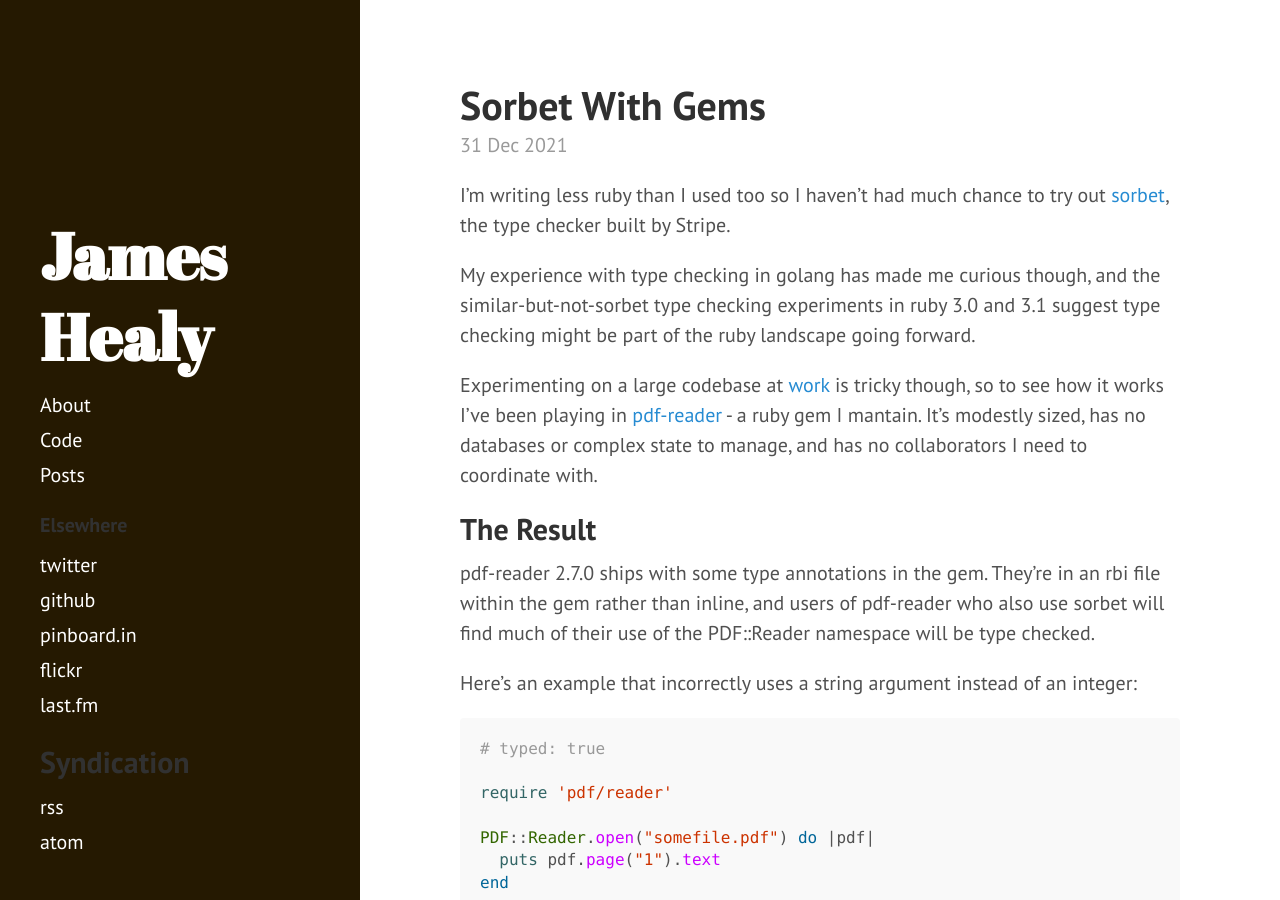
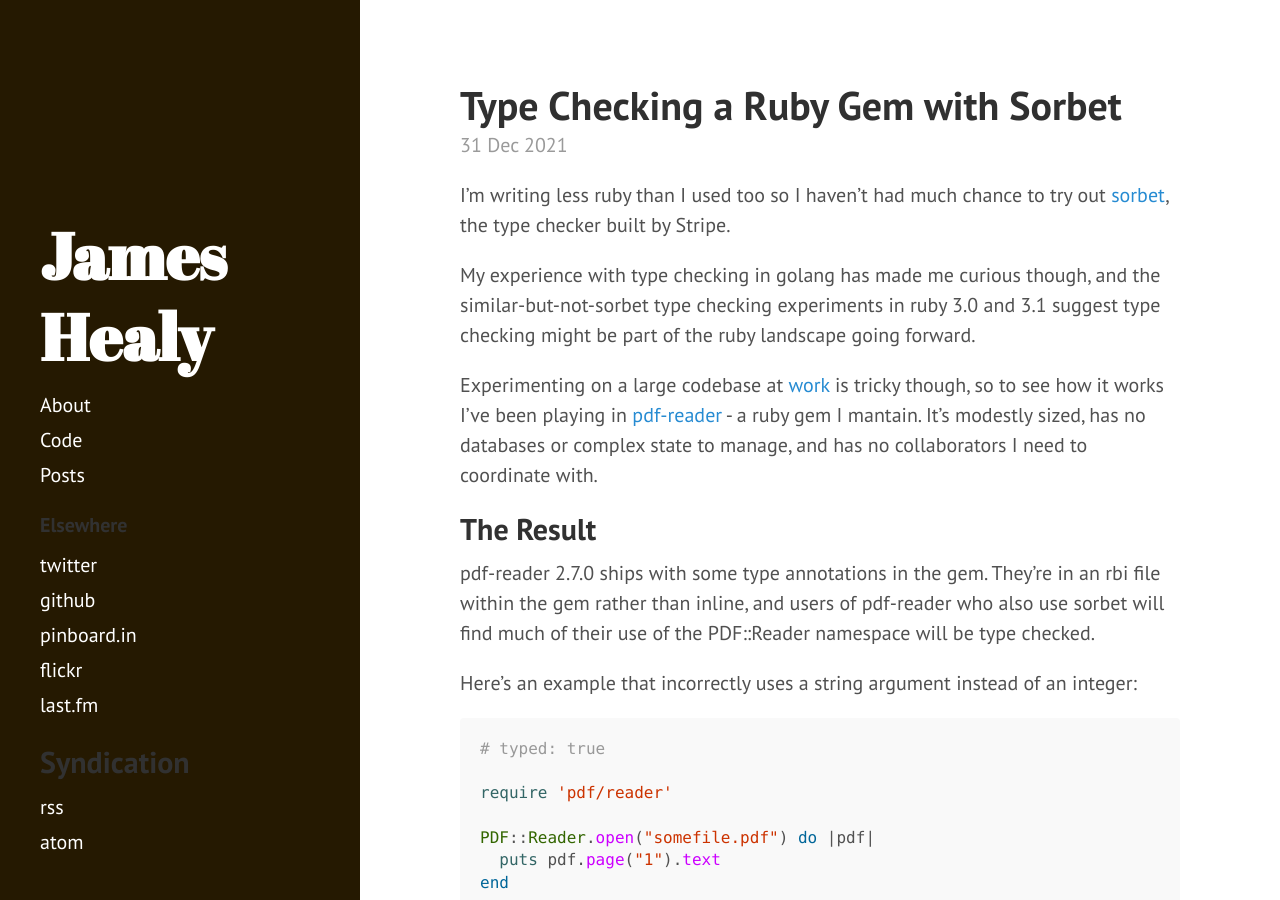
Before and after one commit to yob/yob.github.com, a Jekyll site: the page built from _posts/2021-12-31-sorbet-with-gems.markdown, in a window 1280 px wide and 900 px high. Built offline with Jekyll 4.4.1, drawn with Linux system fonts in a browser that asks for light colours.

Commit message:
tweak title of the sorbet post
.. but not the URl, because URLs are forever

```diff
--- a/_posts/2021-12-31-sorbet-with-gems.markdown
+++ b/_posts/2021-12-31-sorbet-with-gems.markdown
@@ -1,6 +1,6 @@
 ---
 layout: post
-title: "Sorbet With Gems"
+title: "Type Checking a Ruby Gem with Sorbet"
 ---
 
 I'm writing less ruby than I used too so I haven't had much chance to try out
```
